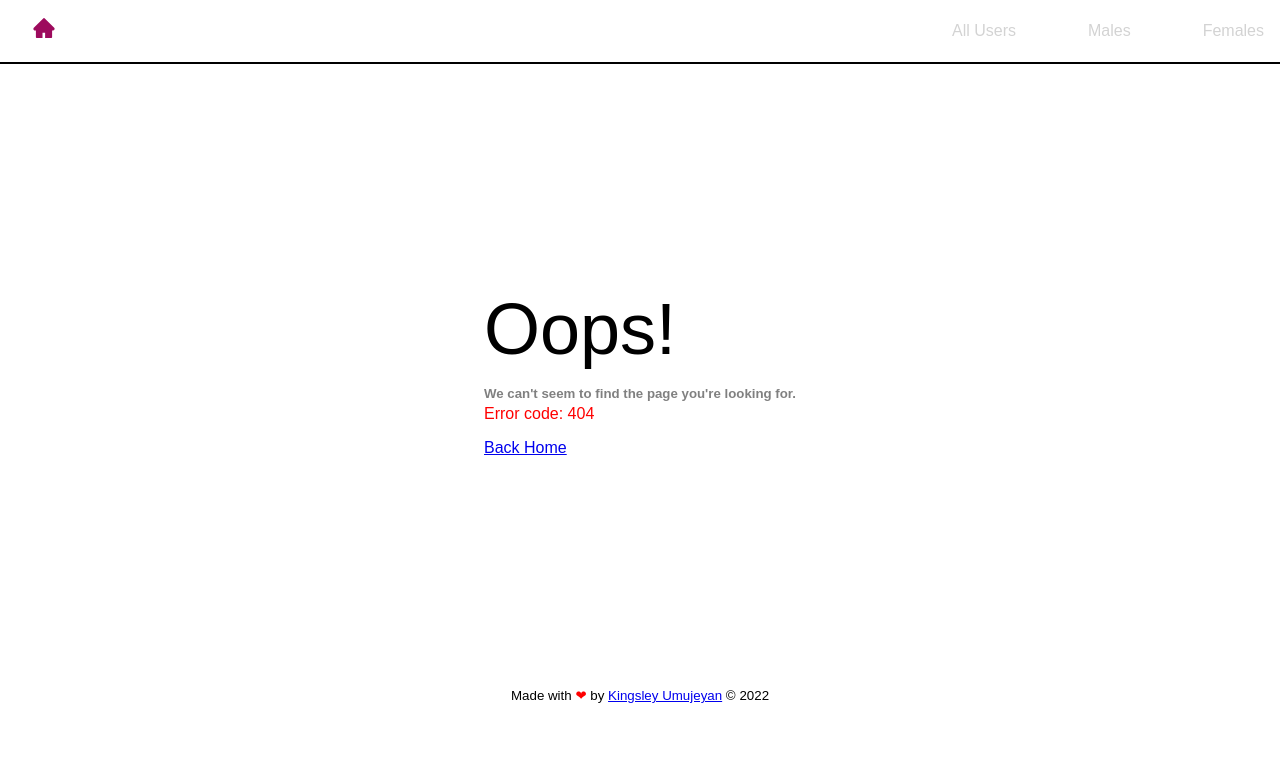
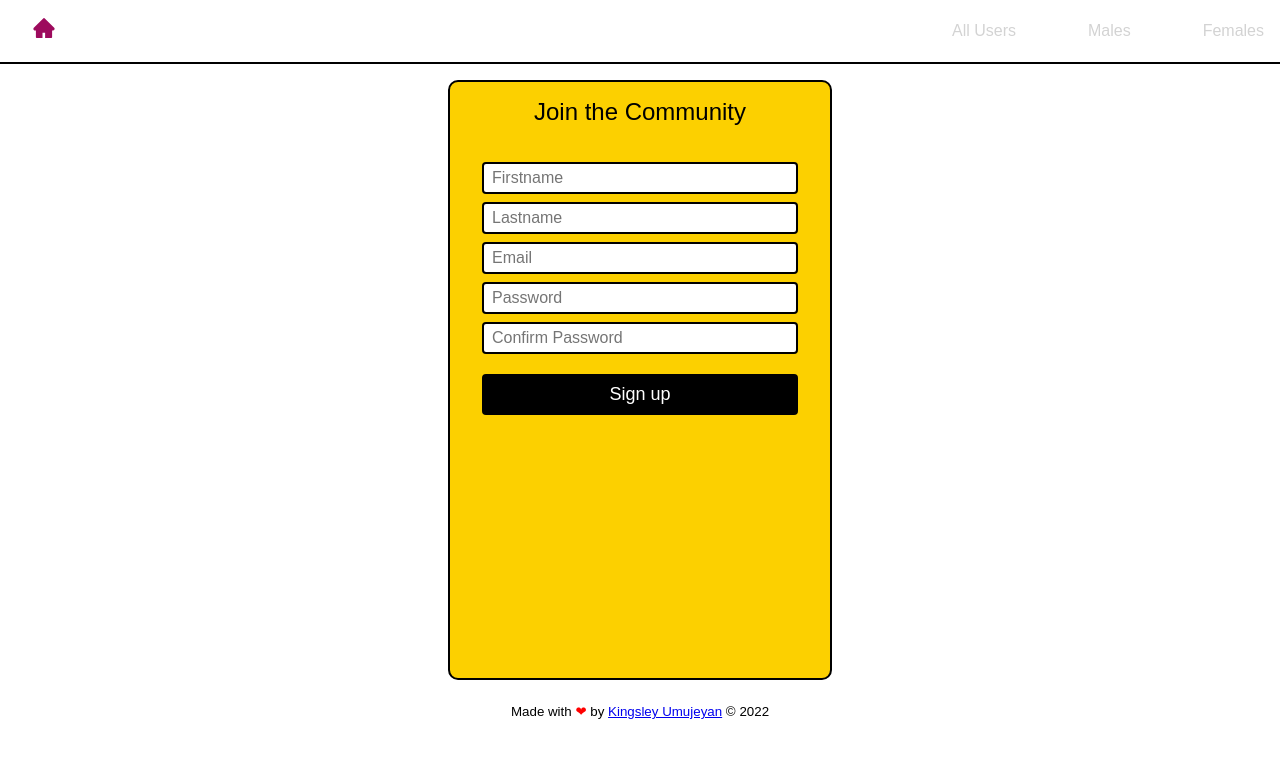
Before and after one commit to kuicpet/users, a React (Create React App) app: page /join in a window 1280 px wide. Before the commit this address had no page. Shown: the top 758 px of the page. Built offline with nearby package versions, Linux system fonts and the light colour scheme.

Commit message:
ft--sign up updated

```diff
--- a/src/App.js
+++ b/src/App.js
@@ -3,6 +3,7 @@ import { Routes, Route } from 'react-router-dom'
 
 import { Footer, Users, Navbar, NotFound, Males, Females } from './components'
 import Home from './pages/Home'
+import Join from './pages/Join'
 
 const App = () => {
   return (
@@ -13,7 +14,7 @@ const App = () => {
         <Route exact path='/users' element={<Users />} />
         <Route exact path='/males' element={<Males />} />
         <Route exact path='/females' element={<Females />} />
-
+        <Route exact path='/join' element={<Join />} />
         <Route path='/*' element={<NotFound />} />
       </Routes>
       <Footer />
--- a/src/components/NotFound.jsx
+++ b/src/components/NotFound.jsx
@@ -1,17 +1,22 @@
 import React from 'react'
 import styled from 'styled-components'
-import { Link } from 'react-router-dom'
+import { Link, useNavigate } from 'react-router-dom'
 
 const NotFound = () => {
+  const navigate = useNavigate()
+
+  const handleClick = () => {
+    navigate('/')
+  }
   return (
     <Container>
       <Content>
         <h1>Oops!</h1>
         <h5>We can't seem to find the page you're looking for.</h5>
         <p>Error code: 404</p>
-        <Link to='/'>
-          Back Home
-        </Link>
+        <button type='button' onClick={() => handleClick()}>
+          Home
+        </button>
       </Content>
     </Container>
   )
@@ -28,7 +33,7 @@ export const Content = styled.div`
   h1 {
     font-size: 4.5rem;
     margin: 1rem 0;
-    font-weight: 200 ;
+    font-weight: 200;
   }
   h5 {
     color: gray;
@@ -36,7 +41,26 @@ export const Content = styled.div`
   }
   p {
     color: red;
-    margin-bottom: 1rem ;
+    margin-bottom: 1rem;
+  }
+  button {
+    color: black;
+    padding: 0.25rem 2.5rem;
+    border: 2px solid black;
+    border-radius: 8px;
+    font-weight: 400;
+    font-size: 1.125rem;
+    background-color: rgb(255, 171, 76);
+    cursor: pointer;
+    left: -2px;
+    top: -2px;
+    z-index: 2;
+    box-shadow: 2px 2px black;
+    transition: 0.1s ease-in-out;
+    &:hover {
+      transform: translateY(2px);
+      box-shadow: 0 0 0;
+    }
   }
 `
 export default NotFound
--- a/src/pages/Home.jsx
+++ b/src/pages/Home.jsx
@@ -6,6 +6,9 @@ const Home = () => {
   const navigate = useNavigate()
   const handleClick = () => {
     navigate('/users')
+  }
+  const handleSignIn = () => {
+    navigate('/join')
   }
   return (
     <Container>
@@ -17,7 +20,9 @@ const Home = () => {
         <Button type='button' onClick={() => handleClick()}>
           View Users
         </Button>
-        <Button>Join the Community</Button>
+        <Button type='button' onClick={() => handleSignIn()}>
+          Join the Community
+        </Button>
       </Wrapper>
     </Container>
   )
@@ -51,7 +56,7 @@ export const Content = styled.section`
 `
 export const Wrapper = styled.div`
   display: flex;
-  margin: 1rem ;
+  margin: 1rem;
   align-items: center;
   justify-content: center;
 
@@ -79,7 +84,7 @@ export const Button = styled.button`
   &:hover {
     transform: translateY(4px);
     box-shadow: 0 0 0;
-    background-color:rgb(255,171,76) ;
+    background-color: rgb(255, 171, 76);
   }
   @media screen and (max-width: 768px) {
     width: 30%;
--- /dev/null
+++ b/src/pages/Join.jsx
@@ -0,0 +1,113 @@
+import React from 'react'
+import styled from 'styled-components'
+
+const Join = () => {
+  return (
+    <Container>
+      <Wrapper>
+        <div>
+          <h1>Join the Community</h1>
+        </div>
+        <div>
+          <form>
+            <div>
+              <label></label>
+              <input placeholder='Firstname' type='text' />
+            </div>
+            <div>
+              <label></label>
+              <input placeholder='Lastname' type='text' />
+            </div>
+            <div>
+              <label></label>
+              <input placeholder='Email' type='email' />
+            </div>
+            <div>
+              <label></label>
+              <input placeholder='Password' type='password' />
+            </div>
+            <div>
+              <label></label>
+              <input placeholder='Confirm Password' type='password' />
+            </div>
+
+            <div>
+              <button type='button'>Sign up</button>
+            </div>
+          </form>
+        </div>
+      </Wrapper>
+    </Container>
+  )
+}
+
+export const Container = styled.section`
+  display: flex;
+  justify-content: center;
+  width: 100%;
+  min-height: 75vh;
+  margin: 1rem 0;
+  @media screen and (max-width: 400px) {
+    min-height: 80vh;
+    align-items: center;
+  }
+`
+export const Wrapper = styled.div`
+  display: flex;
+  flex-direction: column;
+  text-align: center;
+  //justify-content: center;
+  padding: 1rem;
+  border: 2px solid black;
+  border-radius: 10px;
+  background-color: rgb(252, 208, 0);
+  width: 30%;
+  @media screen and (max-width: 768px) {
+    width: 60%;
+  }
+  @media screen and (max-width: 400px) {
+    width: 90%;
+  }
+  h1 {
+    font-weight: 400;
+    color: black;
+  }
+  form {
+    width: 100%;
+    margin: 1rem 0;
+    padding: 1rem;
+    input {
+      width: 100%;
+      height: 2rem;
+      border: 2px solid black;
+      border-radius: 4px;
+      padding: 0 0.5rem;
+      font-size: 1rem;
+      margin: 0.25rem 0;
+      outline: none;
+    }
+    button {
+      width: 100%;
+      margin: 1rem 0;
+      border: 2px solid black;
+      background-color: black;
+      font-size: 1.125rem;
+      border-radius: 4px;
+      color: white;
+      padding: 0.5rem 0;
+      cursor: pointer;
+      left: -4px;
+      top: -4px;
+      z-index: 2;
+      transition: 0.1s ease-in-out;
+      :hover {
+        background-color: white;
+        color: black;
+      }
+      :active {
+        transform: translateY(4px);
+      }
+    }
+  }
+`
+export default Join
```
